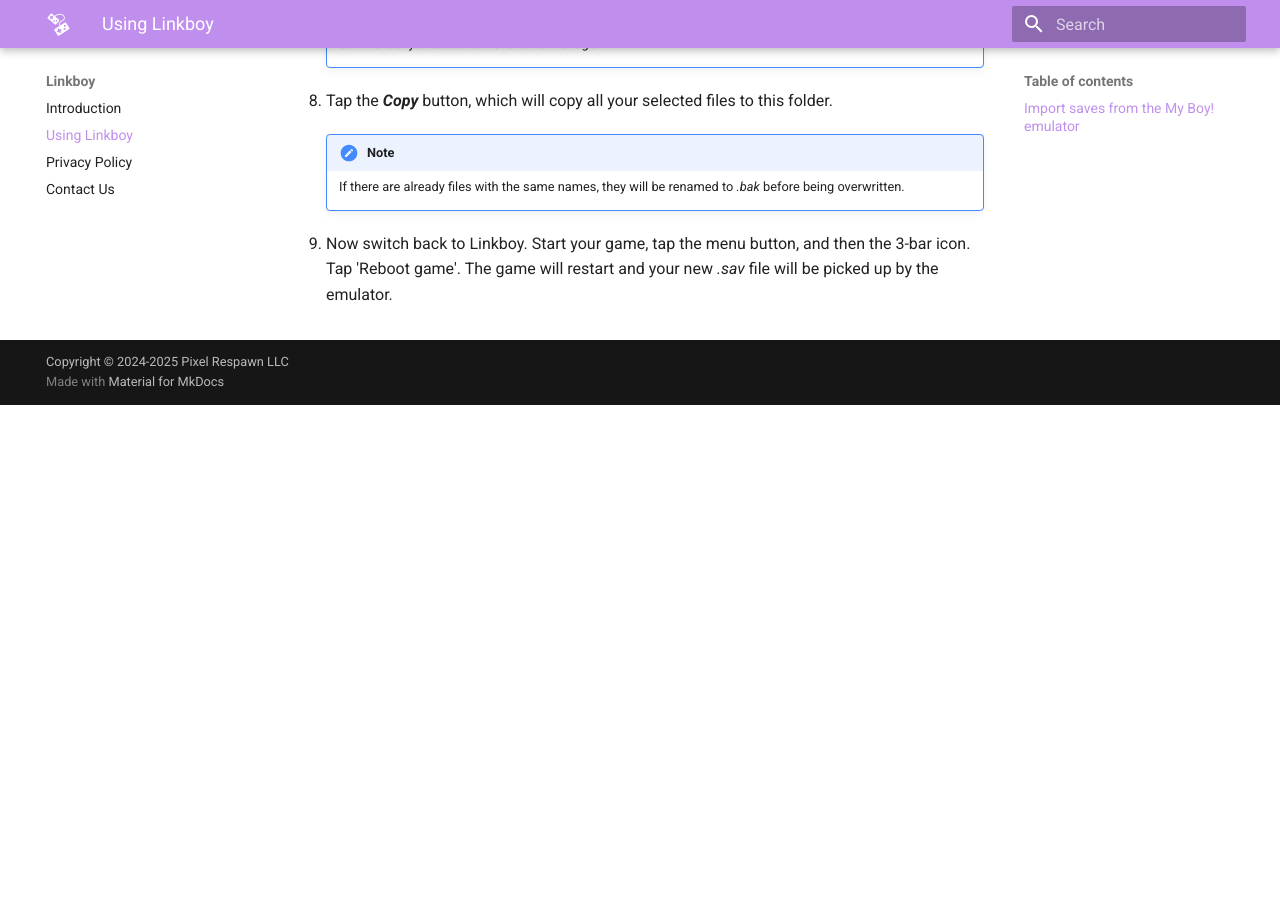
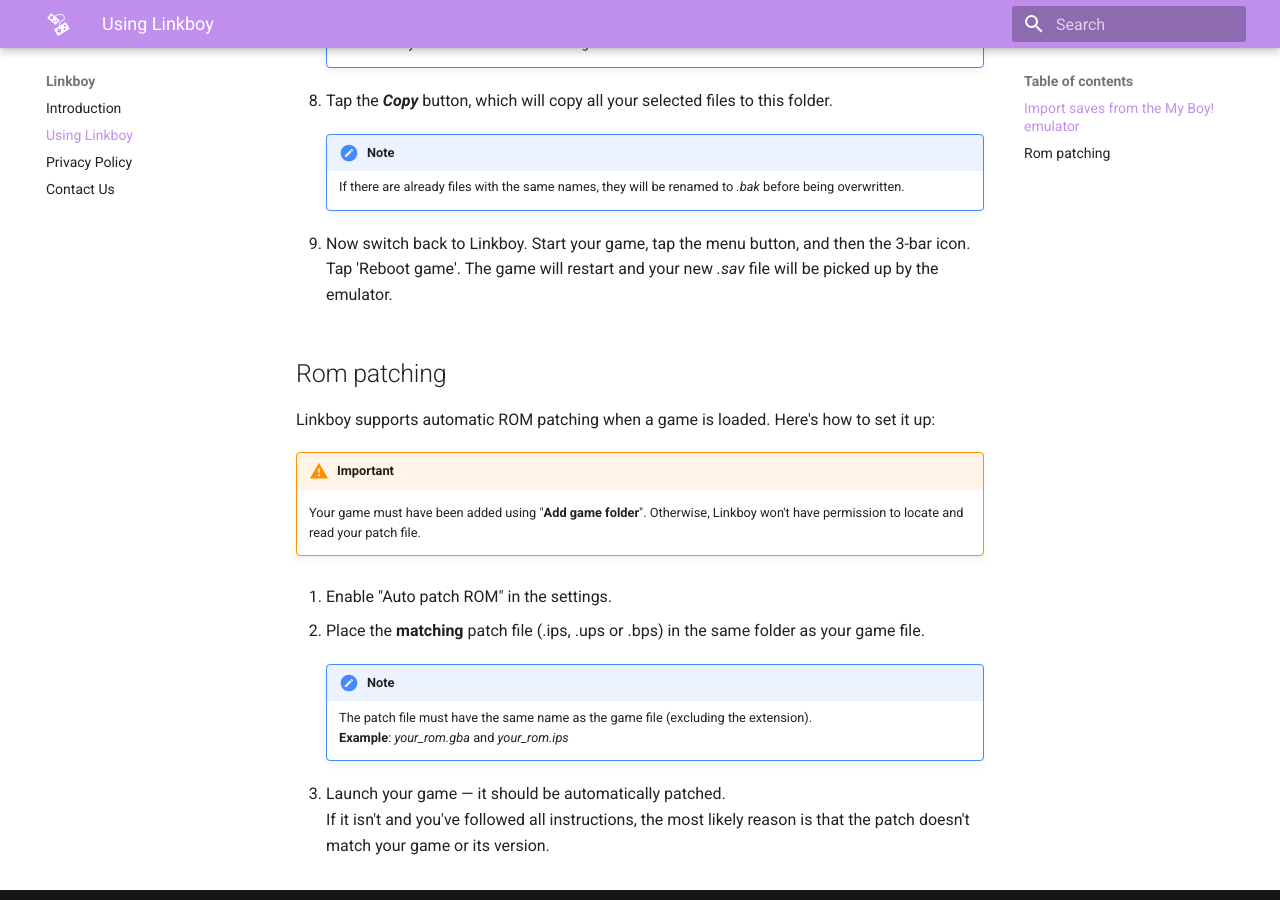
Before and after one commit to yalnie/pixelrespawn.github.io, an MkDocs documentation site: the page built from docs/using-linkboy.md, in a window 1280 px wide and 900 px high, scrolled down 984 px. Built offline with MkDocs 1.6.1 and Material for MkDocs 9.7.7, drawn with Linux system fonts in a browser that asks for light colours; before the commit the page ends 1389 px from its top, so only the background shows below that.

Commit message:
Add "Rom patching"

```diff
--- a/docs/using-linkboy.md
+++ b/docs/using-linkboy.md
@@ -36,3 +36,22 @@
         If there are already files with the same names, they will be renamed to _.bak_ before being overwritten.
 
 9. Now switch back to Linkboy. Start your game, tap the menu button, and then the 3-bar icon. Tap 'Reboot game'. The game will restart and your new _.sav_ file will be picked up by the emulator.
+
+
+## Rom patching { #rom-patching }
+
+Linkboy supports automatic ROM patching when a game is loaded. Here's how to set it up:
+
+!!! warning "Important"
+    Your game must have been added using "**Add game folder**". Otherwise, Linkboy won't have permission to locate and read your patch file.
+
+1. Enable "Auto patch ROM" in the settings.
+
+2. Place the **matching** patch file (.ips, .ups or .bps) in the same folder as your game file.
+
+    !!! note
+        The patch file must have the same name as the game file (excluding the extension).
+        **Example**: _your_rom.gba_ and _your_rom.ips_
+
+3. Launch your game — it should be automatically patched.
+If it isn't and you've followed all instructions, the most likely reason is that the patch doesn't match your game or its version.
```
